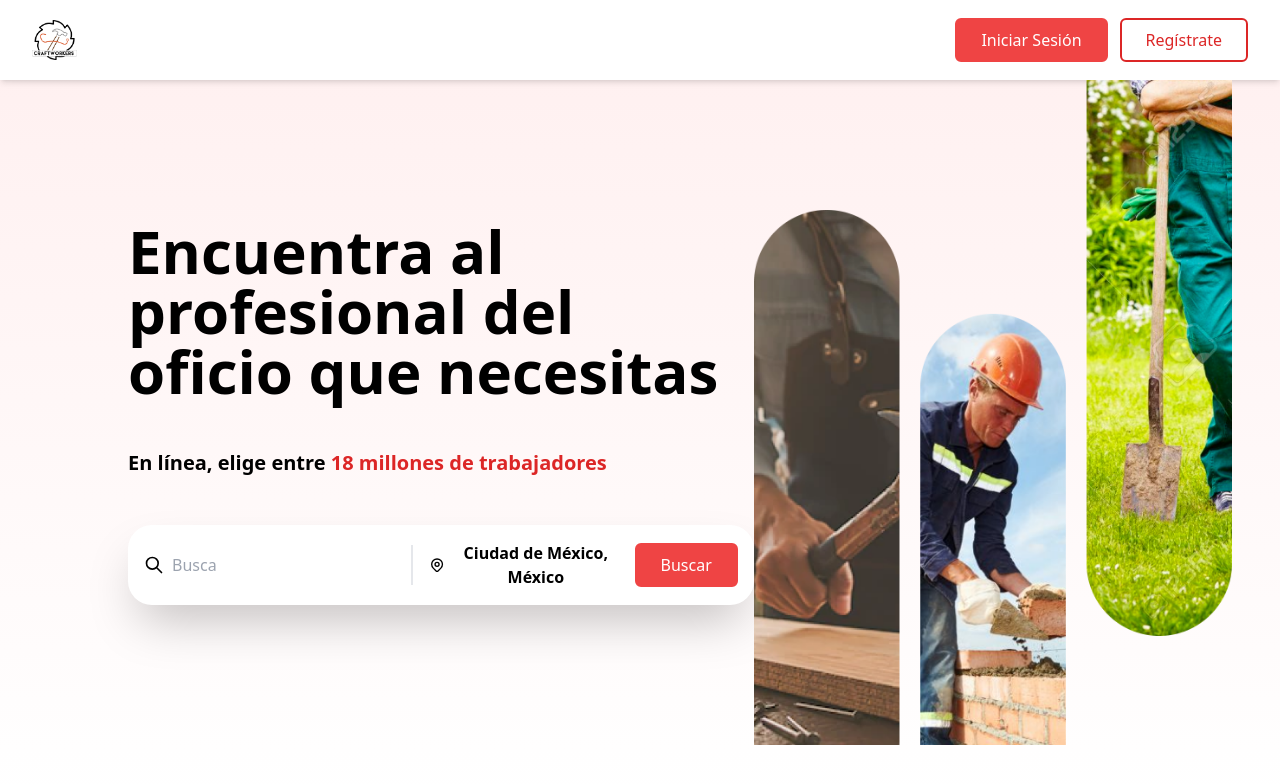
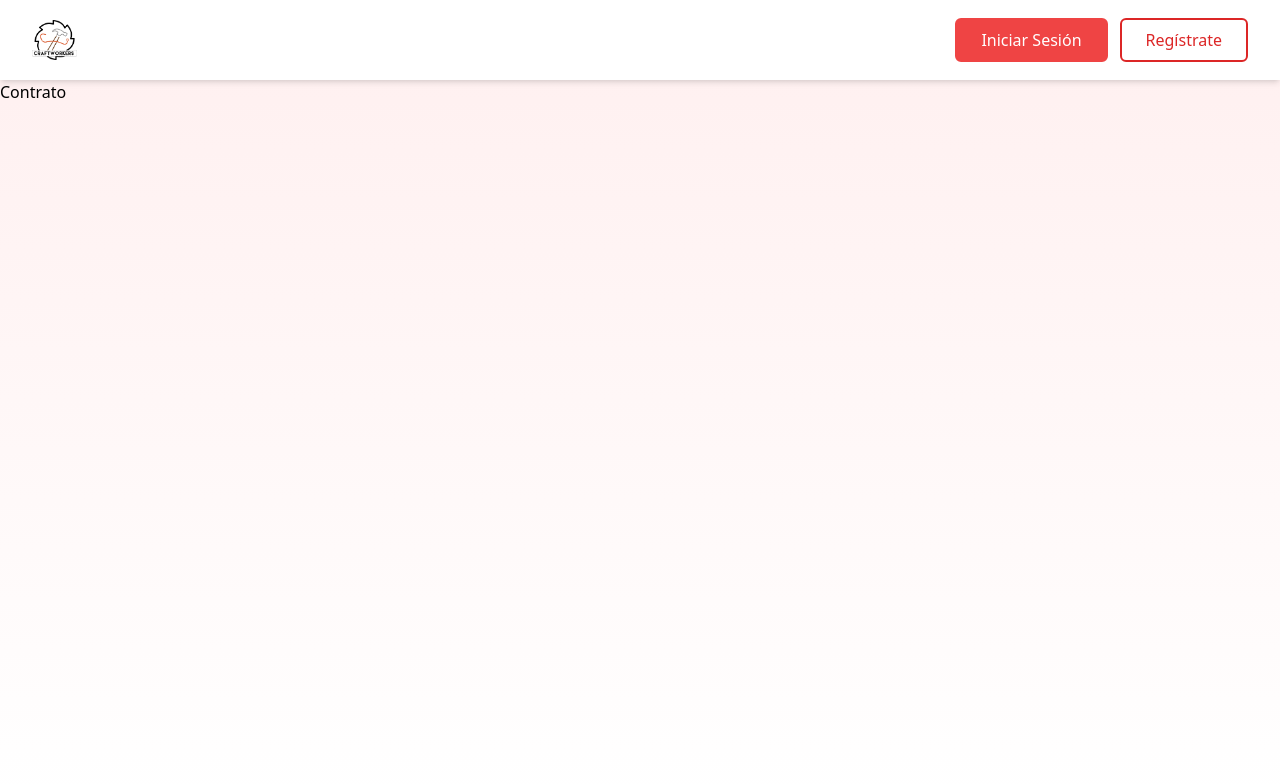
Before and after one commit to OscarAguilarL/craftworkers-frontend, a React (Vite) app: page /contrato/1 in a window 1280 px wide. Before the commit this address led to /. Shown: the top 784 px of the page. Built offline with nearby package versions, Linux system fonts and the light colour scheme.

Commit message:
Añadido ruta de contrato de trabajador al Router

```diff
--- /dev/null
+++ b/src/pages/ContratoPage.tsx
@@ -0,0 +1,9 @@
+import React from 'react'
+
+export const ContratoPage = () => {
+  return (
+    <div>
+      <h2>Contrato</h2>
+    </div>
+  )
+}
--- a/src/pages/ProfilePage.tsx
+++ b/src/pages/ProfilePage.tsx
@@ -5,8 +5,11 @@ import insignia from '../assets/img/insignia.svg'
 import trabajador from '../assets/img/trabajador.jpg'
 import userMini from '../assets/img/user-mini.png'
 import { trabajadores } from '../data/trabajadores'
+import { useNavigate } from 'react-router-dom'
 
 export const ProfilePage = () => {
+  const navigate = useNavigate()
+
   return (
     <div className="container max-w-5xl mx-auto mt-12 px-3 pb-24">
       <div className="grid gap-6 grid-cols-3">
@@ -53,7 +56,11 @@ export const ProfilePage = () => {
             <span>Tarifa por hora</span>
             <span>$450</span>
           </p>
-          <Button isPrimary className="w-full">
+          <Button
+            isPrimary
+            className="w-full"
+            onClickFn={() => navigate('/contrato/1')}
+          >
             Contáctalo
           </Button>
         </div>
--- a/src/pages/index.ts
+++ b/src/pages/index.ts
@@ -3,3 +3,4 @@ export * from './LoginPage'
 export * from './RegisterPage'
 export * from './SearchPage'
 export * from './ProfilePage'
+export * from './ContratoPage'
--- a/src/router/AppRouter.tsx
+++ b/src/router/AppRouter.tsx
@@ -1,5 +1,6 @@
 import { Routes, Route, Navigate } from 'react-router-dom'
 import {
+  ContratoPage,
   HomePage,
   LoginPage,
   ProfilePage,
@@ -15,6 +16,7 @@ export const AppRouter = () => {
       <Route path="/login" element={<LoginPage />} />
       <Route path="/register" element={<RegisterPage />} />
       <Route path="/perfil/:profileId" element={<ProfilePage />} />
+      <Route path="/contrato/:profileId" element={<ContratoPage />} />
       <Route path="*" element={<Navigate to="/" />} />
     </Routes>
   )
```
